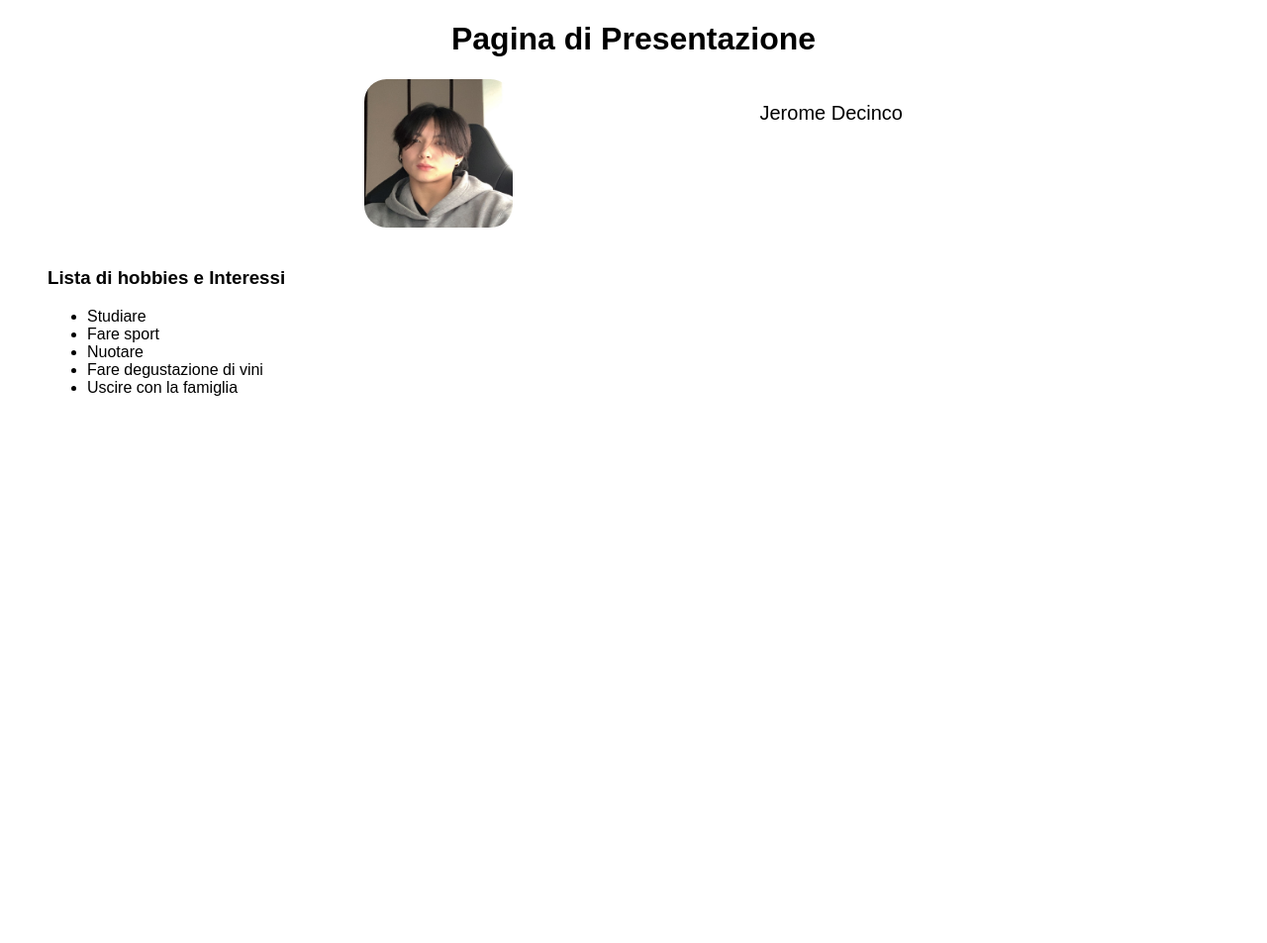
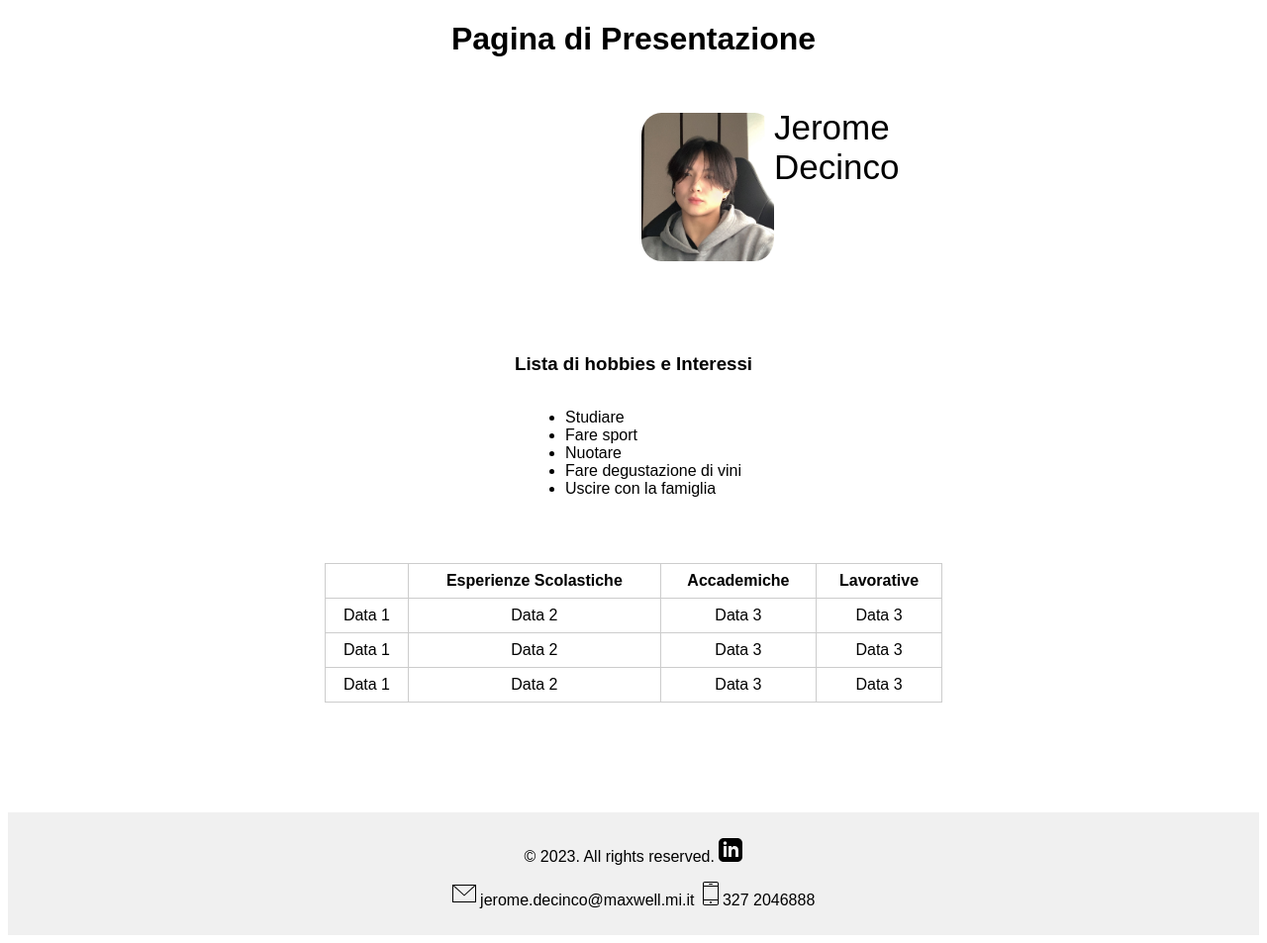
Before and after one commit to CodeKaito/Epicode-Challenge, a plain HTML site: page module1-lecture1/index.html in a window 1280 px wide. Shown: the whole page at 99% size. Before the commit the page ends 829 px from the top, so only its background shows below. Drawn offline with Linux system fonts and the light colour scheme.

Commit message:
modified:   module1-lecture1/index.html 	modified:   module1-lecture1/style.css

```diff
--- a/module1-lecture1/index.html
+++ b/module1-lecture1/index.html
@@ -27,7 +27,47 @@
                     <li>Uscire con la famiglia</li>
                 </ul>
             </div>
+
+            <div class="tabella">
+                <table>
+                    <tr>
+                        <th></th>
+                        <th>Esperienze Scolastiche</th>
+                        <th>Accademiche</th>
+                        <th>Lavorative</th>
+                    </tr>
+                    <tr>
+                        <td>Data 1</td>
+                        <td>Data 2</td>
+                        <td>Data 3</td>
+                        <td>Data 3</td>
+                    </tr>
+                    <tr>
+                        <td>Data 1</td>
+                        <td>Data 2</td>
+                        <td>Data 3</td>
+                        <td>Data 3</td>
+                    </tr>
+                    <tr>
+                        <td>Data 1</td>
+                        <td>Data 2</td>
+                        <td>Data 3</td>
+                        <td>Data 3</td>
+                    </tr>
+                </table>
+            </div>
         </div>
     </div>
+    <footer>
+        <p>&copy; 2023. All rights reserved.
+            <a href="https://www.linkedin.com/in/jeromedecinco/">
+                <svg xmlns="http://www.w3.org/2000/svg" width="24" height="24" viewBox="0 0 24 24"><path d="M19 0h-14c-2.761 0-5 2.239-5 5v14c0 2.761 2.239 5 5 5h14c2.762 0 5-2.239 5-5v-14c0-2.761-2.238-5-5-5zm-11 19h-3v-11h3v11zm-1.5-12.268c-.966 0-1.75-.79-1.75-1.764s.784-1.764 1.75-1.764 1.75.79 1.75 1.764-.783 1.764-1.75 1.764zm13.5 12.268h-3v-5.604c0-3.368-4-3.113-4 0v5.604h-3v-11h3v1.765c1.396-2.586 7-2.777 7 2.476v6.759z"/></svg>
+            </a>
+        </p>
+        <p>
+            <svg width="24" height="24" xmlns="http://www.w3.org/2000/svg" fill-rule="evenodd" clip-rule="evenodd"><path d="M24 21h-24v-18h24v18zm-23-16.477v15.477h22v-15.477l-10.999 10-11.001-10zm21.089-.523h-20.176l10.088 9.171 10.088-9.171z"/>
+            </svg> jerome.decinco@maxwell.mi.it <svg width="24" height="24" xmlns="http://www.w3.org/2000/svg" fill-rule="evenodd" clip-rule="evenodd"><path d="M18 24h-12c-1.104 0-2-.896-2-2v-20c0-1.104.896-2 2-2h12c1.104 0 2 .896 2 2v20c0 1.104-.896 2-2 2zm1-5.083h-14v3.083c0 .552.449 1 1 1h12c.552 0 1-.448 1-1v-3.083zm-7 3c-.553 0-1-.448-1-1s.447-1 1-1c.552 0 .999.448.999 1s-.447 1-.999 1zm7-17h-14v13h14v-13zm-1-3.917h-12c-.551 0-1 .449-1 1v1.917h14v-1.917c0-.551-.448-1-1-1zm-4.5 1.917h-3c-.276 0-.5-.224-.5-.5s.224-.5.5-.5h3c.276 0 .5.224.5.5s-.224.5-.5.5z"/>
+            </svg>327 2046888</p>
+    </footer>
 </body>
 </html>
--- a/module1-lecture1/style.css
+++ b/module1-lecture1/style.css
@@ -12,9 +12,9 @@ h1 {
 }
 
 .container {
-    margin-left: 40px;
+    margin-left: 20rem;
     height: 100vh;
-    margin-right: 40px;
+    margin-right: 20rem;
 }
 
 .header-text {
@@ -28,7 +28,7 @@ h1 {
     align-items: center;
     justify-content: center;
     justify-content: space-between;
-    margin-right: 20rem;
+    margin-right: 30rem;
 }
 
 .header-container-image-text {
@@ -41,9 +41,36 @@ h1 {
 
 .header-title {
     font-weight: 100;
-    font-size: 20px;
+    font-size: 35px;
 }
 
 .lista {
+    display: flex;
     margin-top: 40px;
+    align-items: center;
+    justify-content: center;
+    flex-direction: column;
 }
+
+.tabella {
+    margin-top: 50px;
+}
+
+table {
+    border-collapse: collapse;
+    width: 100%;
+    border: 1px solid #ccc;
+}
+
+th, td {
+    border: 1px solid #ccc;
+    padding: 8px;
+    text-align: center;
+}
+
+footer {
+    text-align: center;
+    background-color: #f0f0f0;
+    padding: 10px;
+    justify-content: space-between;
+}
```
